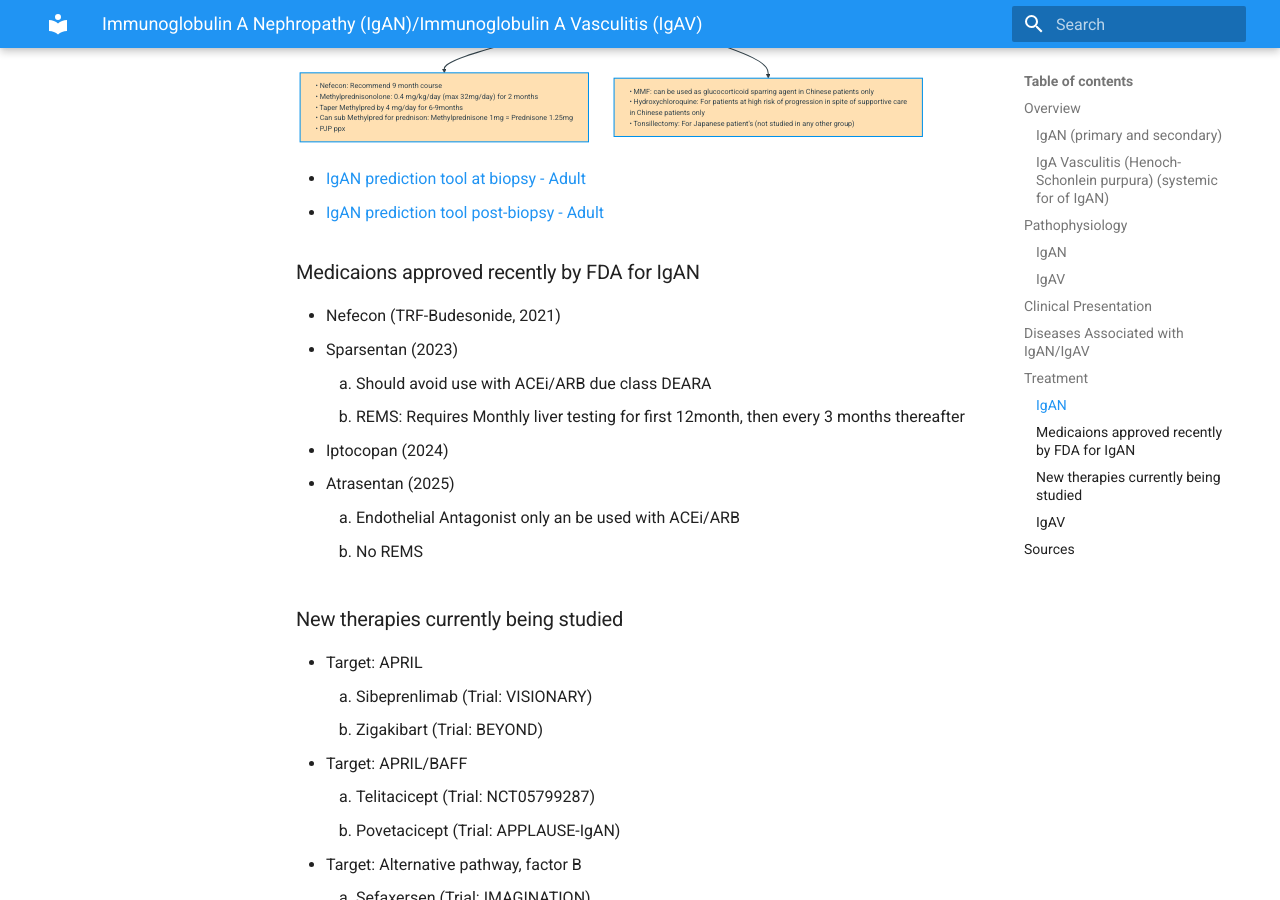
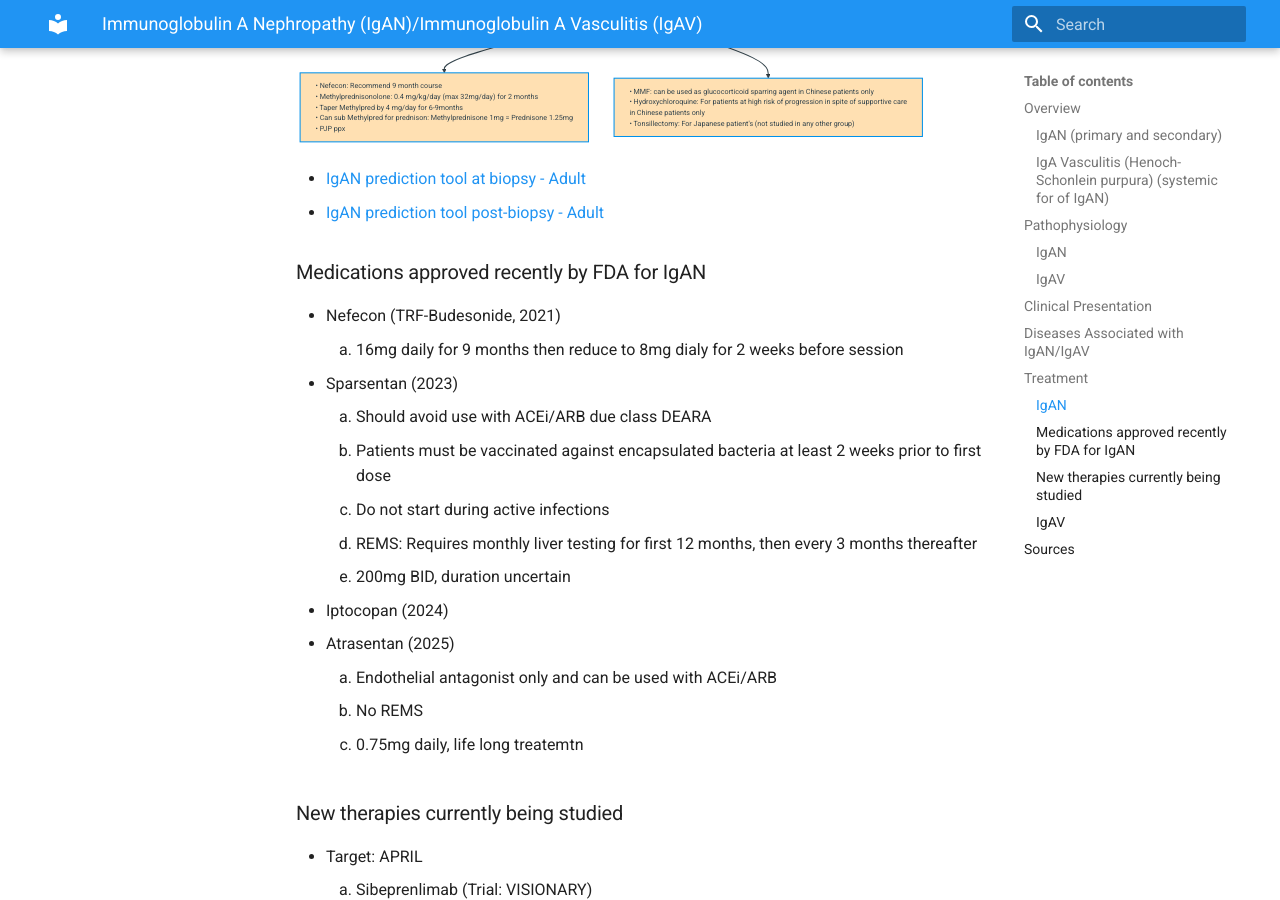
Before and after one commit to TTUNEPH2025/GN, an MkDocs documentation site: the page built from docs/IGAN.md, in a window 1280 px wide and 900 px high, scrolled down 4670 px. Built offline with MkDocs 1.6.1 and Material for MkDocs 9.7.7, drawn with Linux system fonts in a browser that asks for light colours.

Commit message:
Update IGAN.md

```diff
--- a/docs/IGAN.md
+++ b/docs/IGAN.md
@@ -153,15 +153,20 @@ in Chinese patients only\n   • Tonsillectomy: For Japanese patient's (not stud
 
   * [IgAN prediction tool at biopsy - Adult](https://qxmd.com/calculate/calculator_499/international-igan-prediction-tool-at-biopsy-adults)
   * [IgAN prediction tool post-biopsy - Adult](https://qxmd.com/calculate/calculator_839/international-igan-prediction-tool-post-biopsy-adults)
-### Medicaions approved recently by FDA for IgAN
+### Medications approved recently by FDA for IgAN
   * Nefecon (TRF-Budesonide, 2021)
+    1. 16mg daily for 9 months then reduce to 8mg dialy for 2 weeks before session
   * Sparsentan (2023)
     1. Should avoid use with ACEi/ARB due class DEARA
-    2. REMS: Requires Monthly liver testing for first 12month, then every 3 months thereafter
+    2. Patients must be vaccinated against encapsulated bacteria at least 2 weeks prior to first dose
+    3. Do not start during active infections
+    4. REMS: Requires monthly liver testing for first 12 months, then every 3 months thereafter
+    5. 200mg BID, duration uncertain
   * Iptocopan (2024)
   * Atrasentan (2025)
-    1. Endothelial Antagonist only an be used with ACEi/ARB
+    1. Endothelial antagonist only and can be used with ACEi/ARB
     2. No REMS
+    3. 0.75mg daily, life long treatemtn
 ### New therapies currently being studied
   * Target: APRIL
     1. Sibeprenlimab (Trial: VISIONARY)
```
